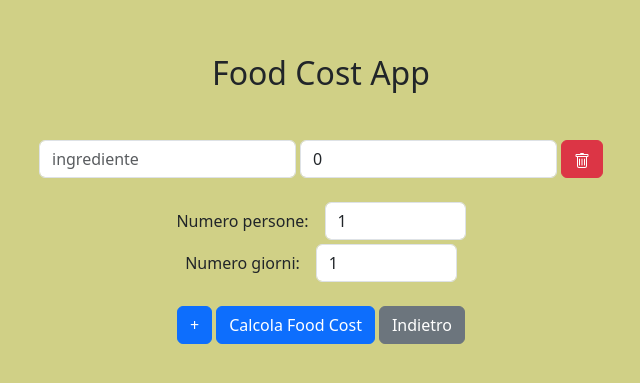
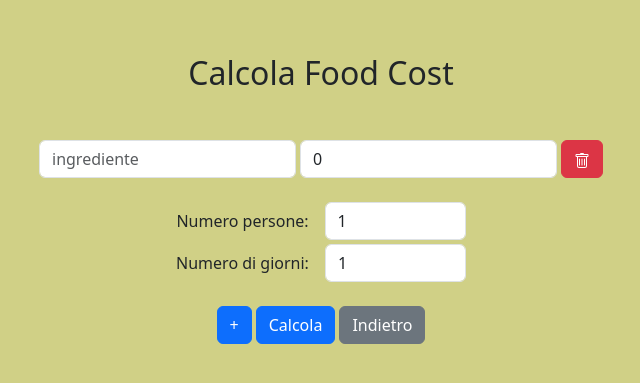
Before and after one commit to andreafay/food-cost, a React (Vite) app: page /calcola-food-cost in a window 1280 px wide. Shown: the part 177-560 px from the top of the page, without its empty margins (319-959 px from the left). Built offline with nearby package versions, Linux system fonts and the light colour scheme.

Commit message:
small ui fix

```diff
--- a/src/components/Calcolatore.jsx
+++ b/src/components/Calcolatore.jsx
@@ -55,7 +55,7 @@ function Calcolatore(){
     return (
       <div>
         <div class="mb-5">
-          <h2>Food Cost App</h2>
+          <h2>Calcola Food Cost</h2>
         </div>
         {ingr.map((ingr, index) => (
           <div key={ingr.id} class="d-flex justify-content-center mb-2">
@@ -96,7 +96,7 @@ function Calcolatore(){
           />
         </div>
         <div class="d-flex justify-content-center mt-1">
-          <label for="nGiorni" class="col-form-label mr-3">Numero giorni: </label>
+          <label for="nGiorni" class="col-form-label mr-3">Numero di giorni: </label>
           <input
             type="number"
             id="nGiorni"
@@ -108,7 +108,7 @@ function Calcolatore(){
         </div>
         <div class="d-flex justify-content-center mt-4">
           <button class="btn btn-primary mr-1" onClick={handleAddIngr}>+</button>
-          <button class="btn btn-primary mr-1" onClick={calcolaFoodCost}>Calcola Food Cost</button>
+          <button class="btn btn-primary mr-1" onClick={calcolaFoodCost}>Calcola</button>
           <button class="btn btn-secondary" onClick="/">
             <a href="/">Indietro</a>
           </button>
```
